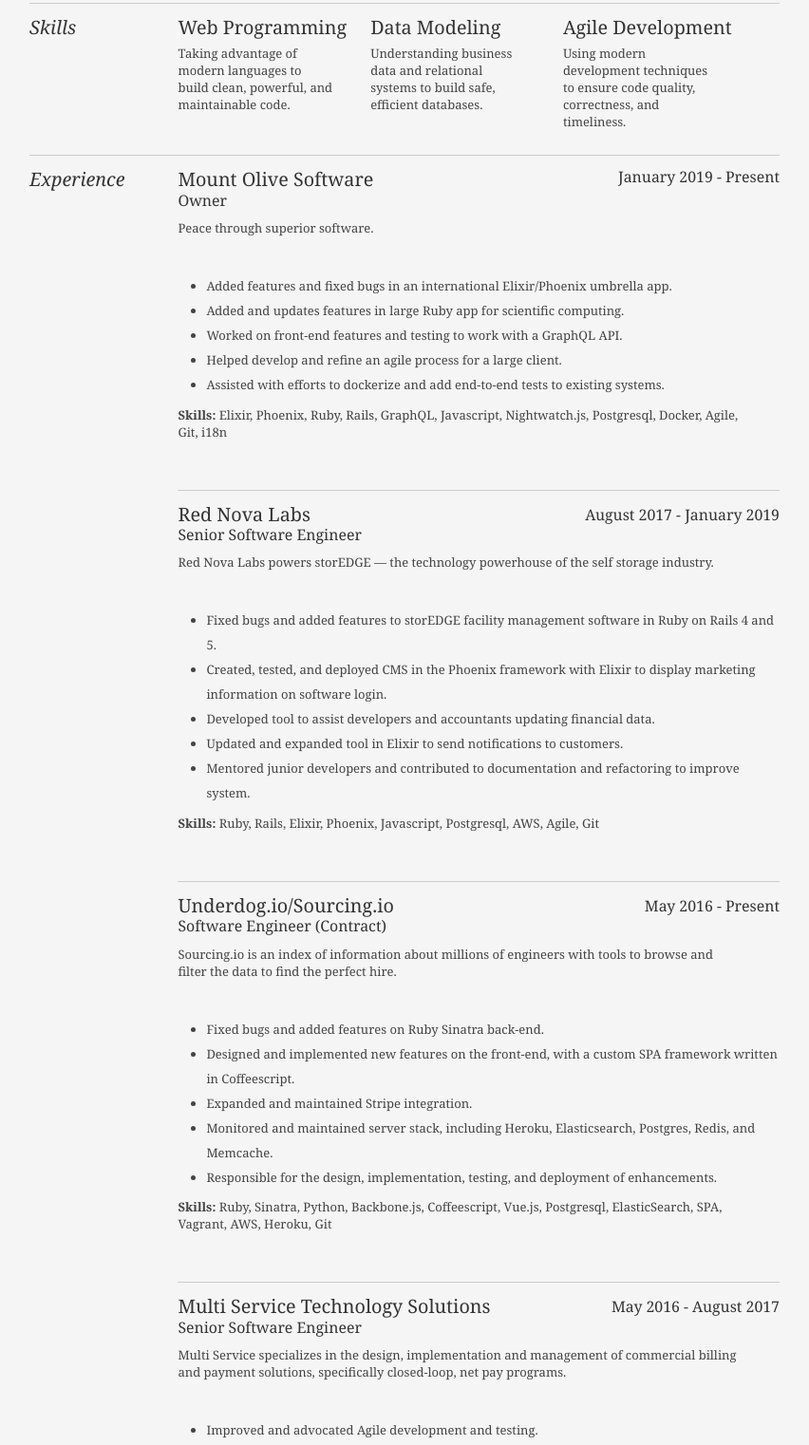
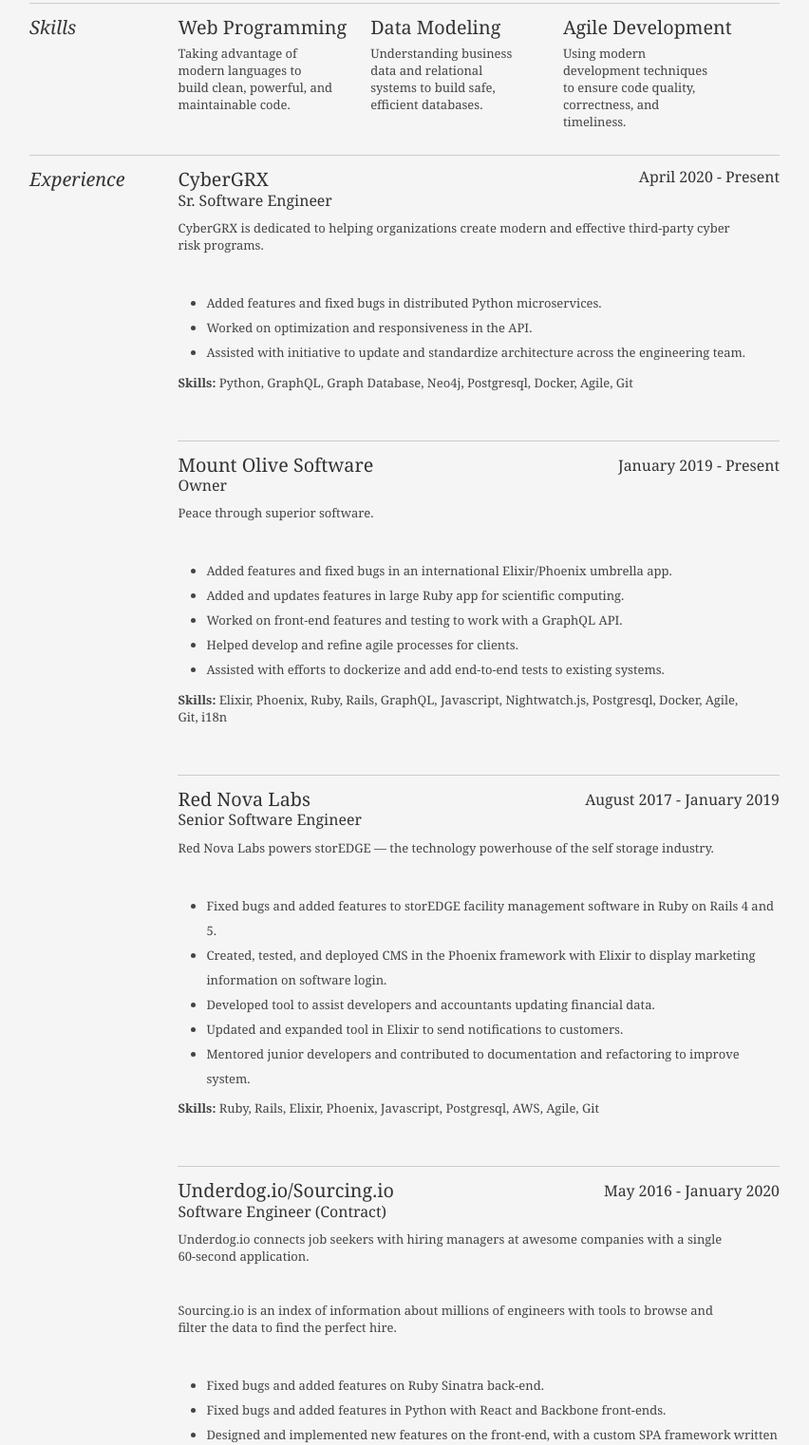
Before and after one commit to Calamitous/calamitylane.com, a plain HTML site: page resume.html in a window 1280 px wide. Shown: the part 293-1815 px from the top of the page at 95% size, without its empty margins (214-1066 px from the left). Drawn offline with Linux system fonts and the light colour scheme.

Commit message:
Updating resume

```diff
--- a/resume.html
+++ b/resume.html
@@ -87,6 +87,19 @@
                 <div class="yui-u">
 
                   <div class="job first-listing">
+                    <h2>CyberGRX</h2>
+                    <h3>Sr. Software Engineer</h3>
+                    <h4>April 2020 - Present</h4>
+                    <p>CyberGRX is dedicated to helping organizations create modern and effective third-party cyber risk programs.</p>
+                    <ul class="responsibilities">
+                      <li>Added features and fixed bugs in distributed Python microservices.</li>
+                      <li>Worked on optimization and responsiveness in the API.</li>
+                      <li>Assisted with initiative to update and standardize architecture across the engineering team.</li>
+                    </ul>
+                    <p><strong>Skills:</strong> Python, GraphQL, Graph Database, Neo4j, Postgresql, Docker, Agile, Git</p>
+                  </div>
+
+                  <div class="job">
                     <h2>Mount Olive Software</h2>
                     <h3>Owner</h3>
                     <h4>January 2019 - Present</h4>
@@ -95,7 +108,7 @@
                       <li>Added features and fixed bugs in an international Elixir/Phoenix umbrella app.</li>
                       <li>Added and updates features in large Ruby app for scientific computing.</li>
                       <li>Worked on front-end features and testing to work with a GraphQL API.</li>
-                      <li>Helped develop and refine an agile process for a large client.</li>
+                      <li>Helped develop and refine agile processes for clients.</li>
                       <li>Assisted with efforts to dockerize and add end-to-end tests to existing systems.</li>
                     </ul>
                     <p><strong>Skills:</strong> Elixir, Phoenix, Ruby, Rails, GraphQL, Javascript, Nightwatch.js, Postgresql, Docker, Agile, Git, i18n</p>
@@ -119,16 +132,18 @@
                   <div class="job">
                     <h2>Underdog.io/Sourcing.io</h2>
                     <h3>Software Engineer (Contract)</h3>
-                    <h4>May 2016 - Present</h4>
+                    <h4>May 2016 - January 2020</h4>
+                    <p>Underdog.io connects job seekers with hiring managers at awesome companies with a single 60-second application.</p>
                     <p>Sourcing.io is an index of information about millions of engineers with tools to browse and filter the data to find the perfect hire.</p>
                     <ul class="responsibilities">
                       <li>Fixed bugs and added features on Ruby Sinatra back-end.</li>
+                      <li>Fixed bugs and added features in Python with React and Backbone front-ends.</li>
                       <li>Designed and implemented new features on the front-end, with a custom SPA framework written in Coffeescript.</li>
                       <li>Expanded and maintained Stripe integration.</li>
                       <li>Monitored and maintained server stack, including Heroku, Elasticsearch, Postgres, Redis, and Memcache.</li>
                       <li>Responsible for the design, implementation, testing, and deployment of enhancements.</li>
                     </ul>
-                    <p><strong>Skills:</strong> Ruby, Sinatra, Python, Backbone.js, Coffeescript, Vue.js, Postgresql, ElasticSearch, SPA, Vagrant, AWS, Heroku, Git</p>
+                    <p><strong>Skills:</strong> Ruby, Sinatra, Python, React, Backbone.js, Coffeescript, Vue.js, Postgresql, ElasticSearch, SPA, Vagrant, AWS, Heroku, Git</p>
                   </div>
 
                   <div class="job">
@@ -533,6 +548,7 @@
                     <li>MiniTest</li>
                     <li>Knottie</li>
                     <li>HTML</li>
+                    <li>Neo4j</li>
                     <li class="last"></li>
                   </ul>
                 </div>
```
Also changed, not shown: 1 other file.
